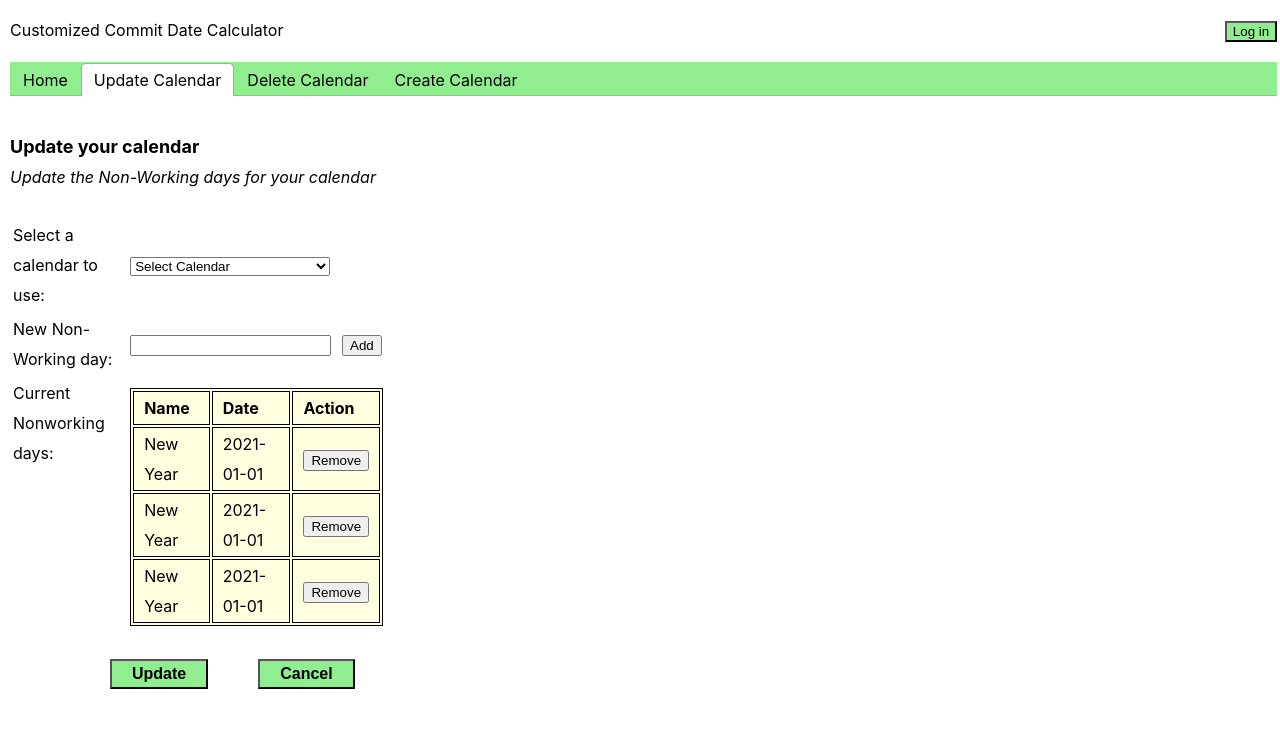
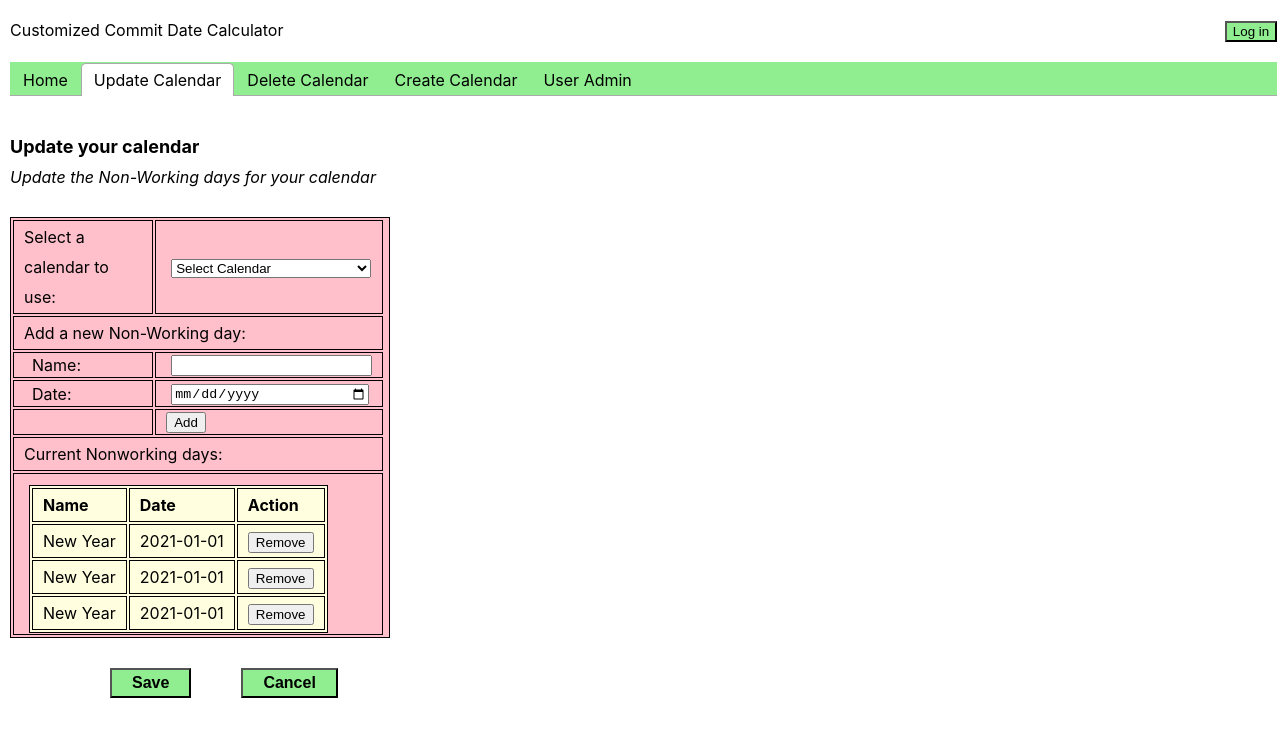
Before and after one commit to ericnguyen-adl/CCDCFrontEnd, a React (Create React App) app: page / in a window 1280 px wide. Both pictures are taken after a click on the tab "Update Calendar". Shown: the top 736 px of the page. Built offline with nearby package versions, Linux system fonts and the light colour scheme.

Commit message:
Change date fields to date pickers, basic layout changes and create a user admin screen.

```diff
--- a/src/App.css
+++ b/src/App.css
@@ -6,6 +6,10 @@
   padding-top: 20px;
   padding-bottom: 20px;
   margin-left: 10px;
+}
+
+.updateCalendarLabels {
+  margin-left: 0.5em;
 }
 
 .tabStyle {
@@ -23,6 +27,8 @@
   padding-top: 40px;
 
 }
+
+
 
 .tab-content {
   font-weight: bold;
@@ -46,6 +52,8 @@
 .tableStyle {
   width: 30%;
   height: 80px;
+  border: 1px solid black;
+  background-color: pink;
 }
 
 #calendar {
@@ -57,10 +65,15 @@
   width: 193px;
   margin-left: 5px;
 }
+
+#datePicker {
+  width: 193px;
+  margin-left: 5px;
+}
 .rowContainer {
   line-height: 30px;
 }
-#calculateButton, #updateButton, #cancelButton, #confirmButton, #cancelDeleteButton {
+#calculateButton, #updateButton, #cancelButton, #confirmButton, #deleteButton, #cancelDeleteButton {
   margin-left: 100px;
   margin-right: -50px;
   margin-top: 30px;
@@ -104,9 +117,9 @@
   vertical-align: top ;
 }
 
-#deletePageButtons {
+/* #deletePageButtons {
   margin-top: -30px;
-}
+} */
 
 #nonworkingdaysLabel {
   vertical-align: top;
--- a/src/App.js
+++ b/src/App.js
@@ -6,6 +6,7 @@ import Home from './Pages/Home';
 import CreateCalendar from './Pages/CreateCalendar';
 import DeleteCalendar from './Pages/DeleteCalendar';
 import UpdateCalendar from './Pages/UpdateCalendar';
+import UserAdmin from './Pages/UserAdmin';
 
 function App() {
   return (
@@ -27,6 +28,7 @@ function App() {
             <Tab>Update Calendar</Tab>
             <Tab>Delete Calendar</Tab>
             <Tab>Create Calendar</Tab>
+            <Tab>User Admin</Tab>
           </TabList>
 
           <TabPanel>
@@ -49,6 +51,11 @@ function App() {
               <CreateCalendar></CreateCalendar>
             </div>
           </TabPanel>
+          <TabPanel>
+            <div>
+              <UserAdmin></UserAdmin>
+            </div>
+          </TabPanel>
         </Tabs>
       </div>
     </div>
--- a/src/Pages/CreateCalendar.js
+++ b/src/Pages/CreateCalendar.js
@@ -8,24 +8,25 @@ function CreateCalendar() {
       <div class="pageTitle"> Create your calendar</div>
       <div class="infoText">Create your customized calendar</div>
       <table class="tableStyle">
+
         <tr class="rowContainer">
-          <td><label>Calendar Code:</label></td>
-          <td><input id="inputText" type="text"></input></td>
+          <td class="removeDateTableRow"><label>Calendar Code:</label></td>
+          <td class="removeDateTableRow"><input id="inputText" type="text"></input></td>
         </tr>
         <tr class="rowContainer">
-          <td><label>Calendar Name:</label></td>
-          <td><input id="inputText" type="text"></input></td>
+          <td class="removeDateTableRow"><label>Calendar Name:</label></td>
+          <td class="removeDateTableRow"><input id="inputText" type="text"></input></td>
+        </tr>
 
+        <tr class="rowContainer">
+          <td class="removeDateTableRow"><label>Description:</label></td>
+          <td class="removeDateTableRow"><input id="inputText" type="text"></input></td>
         </tr>
+
         <tr class="rowContainer">
-          <td><label>Description:</label></td>
-          <td><input id="inputText" type="text"></input></td>
-
-        </tr>
-        <tr class="rowContainer">
-          <td id = "nonworkingdaysLabel"><label>Non-working days:</label></td>
-          <td id = "nonWorkingdaysCheckboxes">
-          <table class="selectDateInWeekTable">
+          <td id="nonworkingdaysLabel" class="removeDateTableRow"><label>Non-working days:</label></td>
+          <td id="nonWorkingdaysCheckboxes" class="removeDateTableRow">
+            <table class="selectDateInWeekTable">
               <tr>
                 <td><input type="checkbox"></input> <label>Monday</label></td>
               </tr>
@@ -42,22 +43,51 @@ function CreateCalendar() {
                 <td><input type="checkbox"></input> <label>Friday</label></td>
               </tr>
             </table>
-
           </td>
         </tr>
+
+        {/* I'd say that adding extra days should be in the update calendar tab */}
+
+        {/* <tr class="rowContainer">
+          <td class="removeDateTableRow" colspan="2"><label>Add other non-working days:</label></td>
+        </tr>
+
         <tr class="rowContainer">
-          <td><label>Add Other non-working days:</label></td>
-          <td><input id="inputText" type="text"></input></td>
+          <td class="removeDateTableRow">
+            <label class="updateCalendarLabels">Name: </label>
+          </td>
+          <td class="removeDateTableRow">
+            <input id="inputText" name="newDateNameTextBox"type="text"></input>
+          </td>
+        </tr>
 
+        <tr class="rowContainer">
+          <td class="removeDateTableRow">
+            <label class="updateCalendarLabels">Date: </label>
+          </td>
+          <td  class="removeDateTableRow">
+            <input id="datePicker" type="date" name="newDateInput"></input>
+          </td>
         </tr>
+
+        <tr class="rowContainer">
+          <td class="removeDateTableRow"></td>
+          <td class="removeDateTableRow">
+            <input id="addNonWorkingdayButton" type="button" value="Add Extra Day"></input>
+          </td>
+        </tr> */}
+
+
       </table>
 
 
-      <input id="updateButton" type="button" value="Update"></input>
+{/* Does the save button, commit changes to database,
+or are the changes committed when using the add / remove buttons above? */}
+      <input id="updateButton" type="button" value="Save"></input>
       <input id="cancelButton" type="button" value="Cancel"></input>
     </div>
 
   );
-  }
+}
 
-  export default CreateCalendar;
+export default CreateCalendar;
--- a/src/Pages/DeleteCalendar.js
+++ b/src/Pages/DeleteCalendar.js
@@ -5,7 +5,7 @@ function DeleteCalendar() {
       <div class="infoText">Select and delete your calendar</div>
       <table class="tableStyle">
         <tr class="rowContainer">
-          <td><label>Select a calendar to use:</label></td>
+          <td><label>Select a calendar to delete:</label></td>
           <td>
             <select name="calendar" id="calendar">
               <option value="">Select Calendar</option>
@@ -16,9 +16,13 @@ function DeleteCalendar() {
           </td>
         </tr>
       </table>
+
+
+{/* I've commented out the CSS style for div id deletePageButtons. It has a  -30px margin.  */}
       <div id = "deletePageButtons">
-      <input id="confirmButton" type="button" value="Confirm"></input>
-      <input id="cancelDeleteButton" type="button" value="Cancel"></input>
+      <input id="deleteButton" type="button" value="Delete"></input>
+      {/* Why is the cancel button here, simply navigate away from the page.  */}
+      {/* <input id="cancelDeleteButton" type="button" value="Cancel"></input> */}
       </div>
 
     </div>
--- a/src/Pages/UpdateCalendar.js
+++ b/src/Pages/UpdateCalendar.js
@@ -6,10 +6,12 @@ function UpdateCalendar() {
     <div class="tabContainer">
       <div class="pageTitle"> Update your calendar</div>
       <div class="infoText">Update the Non-Working days for your calendar</div>
-      <table class="tableStyle">
+
+      <table class="tableStyle" >
+
         <tr class="rowContainer">
-          <td><label>Select a calendar to use:</label></td>
-          <td>
+          <td class="removeDateTableRow"><label>Select a calendar to use:</label></td>
+          <td class="removeDateTableRow">
             <select name="calendar" id="calendar">
               <option value="">Select Calendar</option>
               <option value="South Australia Calendar">South Australia Calendar</option>
@@ -17,25 +19,48 @@ function UpdateCalendar() {
               <option value="New South Wales Calendar">New South Wales Calendar</option>
             </select>
           </td>
-          <td></td>
         </tr>
+
         <tr class="rowContainer">
-          <td>
-            <label>New Non-Working day:</label>
+          <td colspan="2" class="removeDateTableRow">
+            <label>Add a new Non-Working day:</label>
           </td>
-          <td>
-            <input id="inputText" type="text"></input>
+        </tr>
+
+        <tr>
+          <td class="removeDateTableRow">
+            <label class="updateCalendarLabels">Name: </label>
           </td>
-          <td>
+          <td class="removeDateTableRow">
+            <input id="inputText" name="newDateNameTextBox"type="text"></input>
+          </td>
+        </tr>
+
+        <tr>
+          <td class="removeDateTableRow">
+            <label class="updateCalendarLabels">Date: </label>
+          </td>
+          <td  class="removeDateTableRow">
+            <input id="datePicker" type="date" name="newDateInput"></input>
+          </td>
+        </tr>
+
+        <tr>
+          <td class="removeDateTableRow"></td>
+          <td class="removeDateTableRow">
             <input id="addNonWorkingdayButton" type="button" value="Add"></input>
           </td>
         </tr>
 
         <tr class="rowContainer">
-          <td id="removeNWdaysTitle">
+          <td colSpan="2" class="removeDateTableRow" id="removeNWdaysTitle">
             <label>Current Nonworking days:</label>
           </td>
-          <td colspan="2">
+        </tr>
+
+        <tr class="rowContainer">
+
+          <td colspan="2"  class="removeDateTableRow">
             <table class="removeDateTable">
               <tr>
                 <td class="removeDateTableHeader">Name</td>
@@ -69,7 +94,7 @@ function UpdateCalendar() {
       </table>
 
 
-      <input id="updateButton" type="button" value="Update"></input>
+      <input id="updateButton" type="button" value="Save"></input>
       <input id="cancelButton" type="button" value="Cancel"></input>
     </div>
 
--- /dev/null
+++ b/src/Pages/UserAdmin.js
@@ -0,0 +1,148 @@
+
+
+
+function UpdateCalendar() {
+    return (
+        <div class="tabContainer">
+            <div class="pageTitle"> User Admin</div>
+            <div class="infoText">Add and Remove Users</div>
+
+            {/* Create user:
+                Name label
+                Name of user textbox
+
+                Email of user label
+                email of user textbox
+
+                checkbox make privileged
+
+                button add user
+
+                new row
+                Delete user
+
+                List box for user name
+                button Delete*/}
+
+
+                <table class="tableStyle" >
+
+                    <tr class="rowContainer" >
+                        <td class="removeDateTableRow" colspan="2"><label>Create a new user:</label></td>
+                    </tr>
+
+
+
+                    <tr>
+                        <td class="removeDateTableRow">
+                            <label class="updateCalendarLabels">Name: </label>
+                        </td>
+                        <td class="removeDateTableRow">
+                            <input id="inputText" name="usernameTextBox" type="text"></input>
+                        </td>
+                    </tr>
+
+                    <tr>
+                        <td class="removeDateTableRow">
+                            <label class="updateCalendarLabels">Email: </label>
+                        </td>
+                        <td class="removeDateTableRow">
+                            <input id="inputText" name="emailTextBox" type="text"></input>
+                        </td>
+                    </tr>
+
+                    <tr>
+                        <td class="removeDateTableRow">
+                            <label class="updateCalendarLabels">Privileged: </label>
+                        </td>
+                        <td class="removeDateTableRow">
+                            <input name="privilegedCheckBox" type="checkbox" value="0"></input>
+                        </td>
+                    </tr>
+
+                    <tr>
+                        <td class="removeDateTableRow"></td>
+                        <td class="removeDateTableRow">
+                            <input name="addUserButton" id="addNonWorkingdayButton" type="button" value="Add"></input>
+                        </td>
+                    </tr>
+
+
+
+                </table>
+
+
+                <table class="tableStyle" >
+
+                    <tr class="rowContainer">
+                        <td colSpan="2" class="removeDateTableRow" id="removeNWdaysTitle">
+                            <label>Modify User:</label>
+                        </td>
+                    </tr>
+
+                    <tr class="rowContainer">
+                        <td class="removeDateTableRow"><label class="updateCalendarLabels">Select User:</label></td>
+                        <td class="removeDateTableRow">
+                            <select name="user" id="calendar">
+                                <option value="">Select User</option>
+                                <option value="Eric">Eric</option>
+                                <option value="Jack">Jack</option>
+                                <option value="Kym">Kym</option>
+                            </select>
+                        </td>
+                    </tr>
+                    <tr>
+                        <td class="removeDateTableRow">
+                            <label class="updateCalendarLabels">Privileged: </label>
+                        </td>
+                        <td class="removeDateTableRow">
+                            <input name="privilegedCheckBox" type="checkbox" value="0"></input>
+                        </td>
+                    </tr>
+
+                    <tr>
+                        <td class="removeDateTableRow"></td>
+                        <td class="removeDateTableRow">
+                            <input name="modifyUserButton" id="addNonWorkingdayButton" type="button" value="Update"></input>
+                        </td>
+                    </tr>
+
+                </table>
+
+                <table class="tableStyle" >
+
+                    <tr class="rowContainer">
+                        <td colSpan="2" class="removeDateTableRow" id="removeNWdaysTitle">
+                            <label>Delete User:</label>
+                        </td>
+                    </tr>
+
+                    <tr class="rowContainer">
+                        <td class="removeDateTableRow"><label class="updateCalendarLabels">Select User:</label></td>
+                        <td class="removeDateTableRow">
+                            <select name="user" id="calendar">
+                                <option value="">Select User</option>
+                                <option value="Eric">Eric</option>
+                                <option value="Jack">Jack</option>
+                                <option value="Kym">Kym</option>
+                            </select>
+                        </td>
+                    </tr>
+
+
+                    <tr>
+                        <td class="removeDateTableRow"></td>
+                        <td class="removeDateTableRow">
+                            <input name="deleteUserButton" id="addNonWorkingdayButton" type="button" value="Delete"></input>
+                        </td>
+                    </tr>
+
+                </table>
+            {/* <input id="updateButton" type="button" value="Update"></input>
+        <input id="cancelButton" type="button" value="Cancel"></input> */}
+        </div>
+
+    );
+}
+
+export default UpdateCalendar;
```
